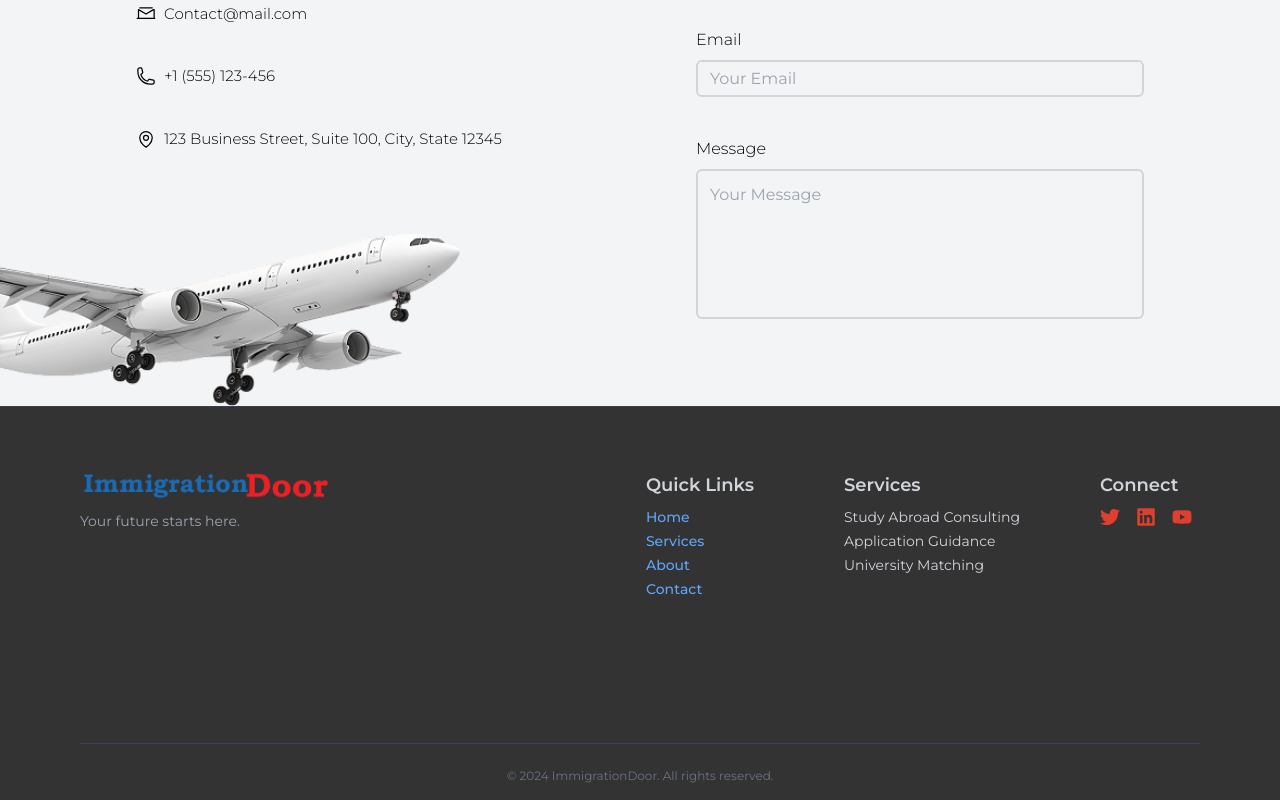
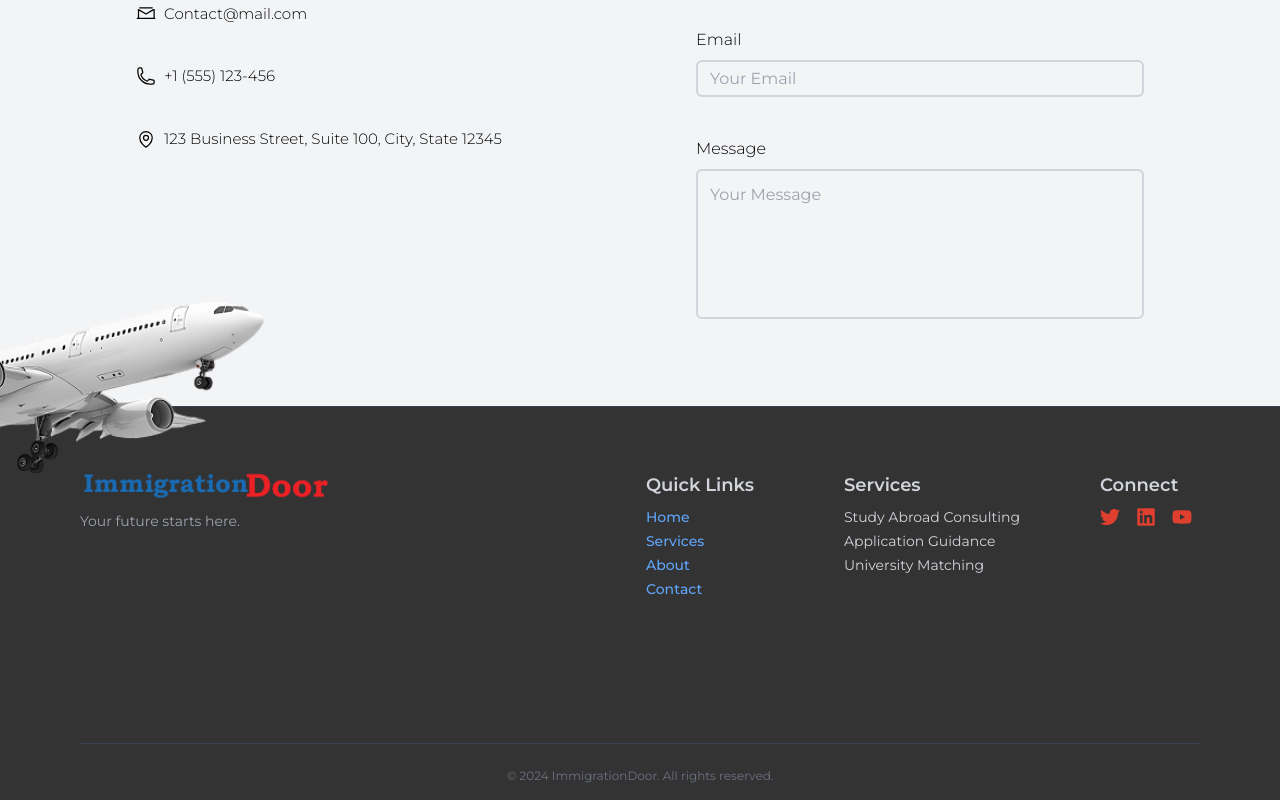
Before and after one commit to Aetthera/University-Admission-and-Immigration-Website, a React (Vite) app in the folder frontend/: page / in a window 1280 px wide. Shown: the part 4165-4965 px from the top of the page. Built offline with nearby package versions, Linux system fonts and the light colour scheme.

Commit message:
changed footer airplane position.

```diff
--- a/frontend/src/components/ContactUs.jsx
+++ b/frontend/src/components/ContactUs.jsx
@@ -75,13 +75,6 @@ export default function ContactUs() {
                     </div>
                 </div>
             </div>
-
-            {/* Plane Image at Bottom Left */}
-    <img
-        src={planeimg}
-        alt="Paper plane illustration"
-        className="absolute bottom-0 left-[-40px] w-[500px] h-auto"
-    />
         </section>
     );
 }
--- a/frontend/src/components/Footer.jsx
+++ b/frontend/src/components/Footer.jsx
@@ -1,12 +1,24 @@
 import { img } from "framer-motion/client";
 import { FaTwitter, FaLinkedin, FaYoutube } from "react-icons/fa";
 import CompanyLogo from '../assets/company_logo.png';
+import planeimg from '../assets/Layer_1.png';
 
 
 export default function Footer() {
     return (
         <footer className="w-full bg-[#333333] text-gray-300 pt-8 pb-4 border-t border-gray-700">
-            <div className="max-w-6xl mx-auto px-4">
+
+
+            <div className="relative max-w-6xl mx-auto px-4">
+
+
+                {/* Plane Image at Bottom Left */}
+                <img
+                    src={planeimg}
+                    alt="Plane"
+                    className="absolute top-[-150px] left-[-300px] w-[500px] h-auto"
+                />
+
 
                 <div className="flex flex-wrap justify-between gap-x-12 pb-12 pt-8">
 
```
